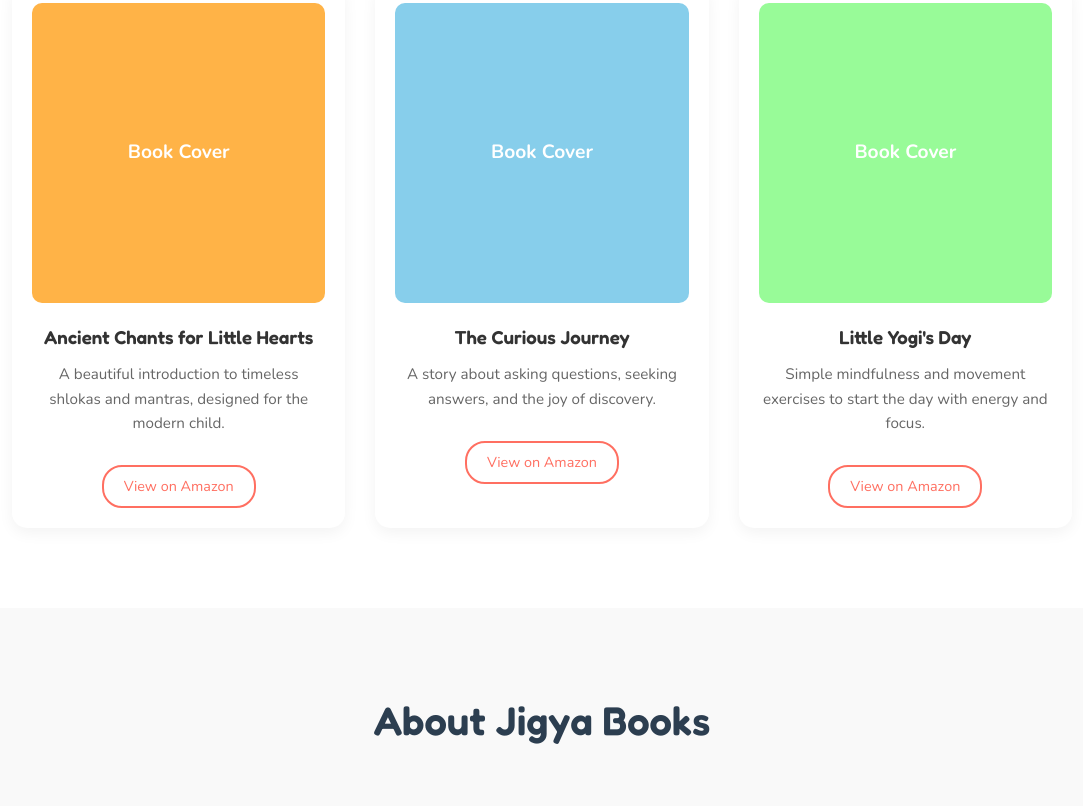
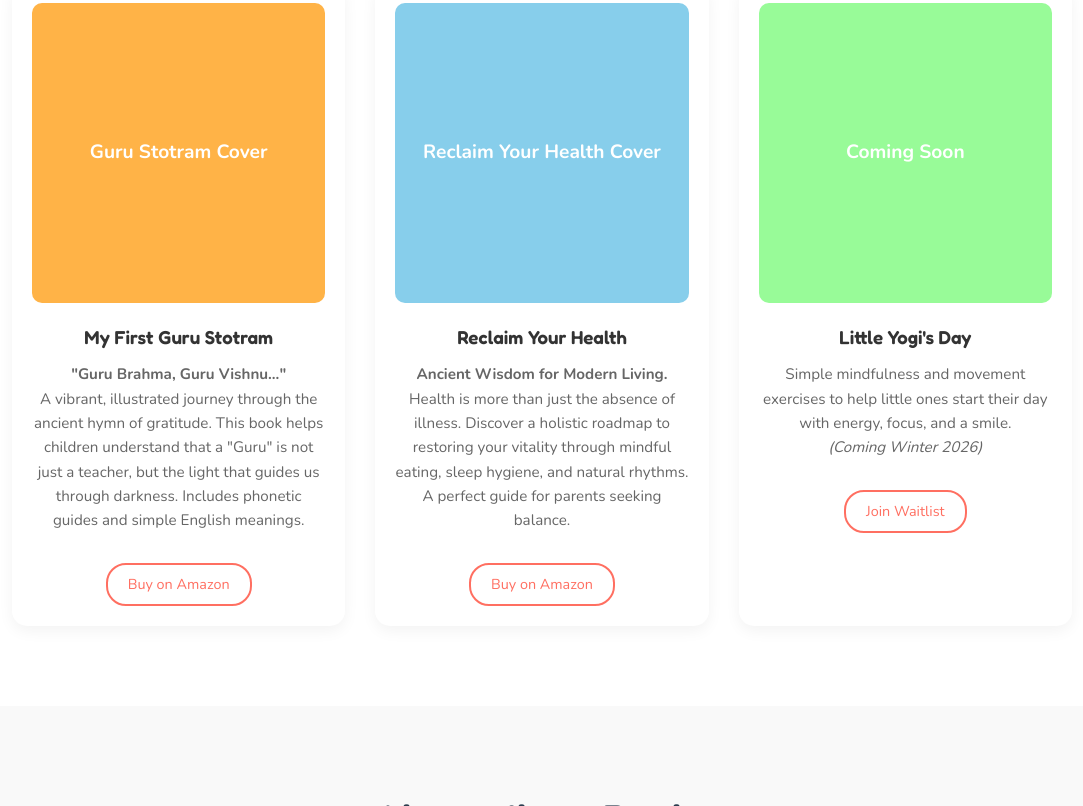
Before and after one commit to jigyabooks/jigyabooks.com, a plain HTML site: page index.html in a window 1280 px wide. Shown: the part 689-1495 px from the top of the page, without its empty margins (98-1181 px from the left). Drawn offline with nearby package versions, Linux system fonts and the light colour scheme.

Commit message:
Add new book cards for 'My First Guru Stotram' and 'Reclaim Your Health'

```diff
--- a/index.html
+++ b/index.html
@@ -37,29 +37,40 @@
 
     <div class="book-card">
         <div class="book-cover-placeholder" style="background-color: #FFB347;">
-                        <span>Book Cover</span>
+            <span>Guru Stotram Cover</span>
         </div>
-                    <h3>Ancient Chants for Little Hearts</h3>
-                    <p class="book-desc">A beautiful introduction to timeless shlokas and mantras, designed for the modern child.</p>
-                    <a href="#" class="btn-secondary">View on Amazon</a>
+        <h3>My First Guru Stotram</h3>
+        <p class="book-desc">
+            <strong>"Guru Brahma, Guru Vishnu..."</strong><br>
+            A vibrant, illustrated journey through the ancient hymn of gratitude. This book helps children understand that a "Guru" is not just a teacher, but the light that guides us through darkness. Includes phonetic guides and simple English meanings.
+        </p>
+        <a href="#" class="btn-secondary">Buy on Amazon</a>
     </div>
 
     <div class="book-card">
         <div class="book-cover-placeholder" style="background-color: #87CEEB;">
-                        <span>Book Cover</span>
+            <span>Reclaim Your Health Cover</span>
         </div>
-                    <h3>The Curious Journey</h3>
-                    <p class="book-desc">A story about asking questions, seeking answers, and the joy of discovery.</p>
-                    <a href="#" class="btn-secondary">View on Amazon</a>
+        <h3>Reclaim Your Health</h3>
+        <p class="book-desc">
+            <strong>Ancient Wisdom for Modern Living.</strong><br>
+            Health is more than just the absence of illness. Discover a holistic roadmap to restoring your vitality through mindful eating, sleep hygiene, and natural rhythms. A perfect guide for parents seeking balance.
+        </p>
+        <a href="#" class="btn-secondary">Buy on Amazon</a>
     </div>
 
     <div class="book-card">
         <div class="book-cover-placeholder" style="background-color: #98FB98;">
-                        <span>Book Cover</span>
+            <span>Coming Soon</span>
         </div>
         <h3>Little Yogi's Day</h3>
-                    <p class="book-desc">Simple mindfulness and movement exercises to start the day with energy and focus.</p>
-                    <a href="#" class="btn-secondary">View on Amazon</a>
+        <p class="book-desc">
+            Simple mindfulness and movement exercises to help little ones start their day with energy, focus, and a smile.
+            <br><em>(Coming Winter 2026)</em>
+        </p>
+        <a href="#contact" class="btn-secondary">Join Waitlist</a>
+    </div>
+
 </div>
 
             </div>
```
Lines whose indentation alone changed are shown as unchanged.
